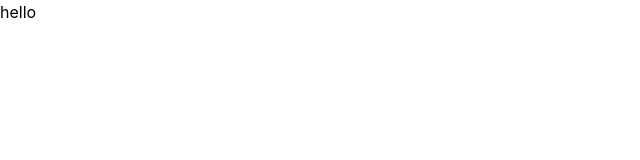
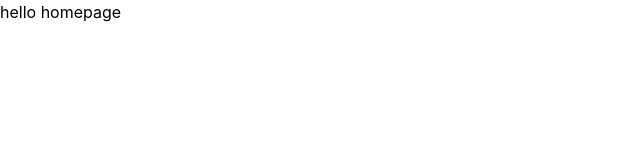
Before and after one commit to Danny4life/fintech.africa, a React (Vite) app: page / in a window 1280 px wide. Shown: the top 160 px of the page, without its empty margins (0-640 px from the left). Built offline with nearby package versions, Linux system fonts and the light colour scheme.

Commit message:
create homepage

```diff
--- a/src/App.jsx
+++ b/src/App.jsx
@@ -1,9 +1,10 @@
+import Homepage from "./pages/landing-page/Homepage"
 
 
 function App() {
   return (
     <div className="App">
-     hello
+      <Homepage />
     </div>
   )
 }
--- a/src/pages/landing-page/Homepage.jsx
+++ b/src/pages/landing-page/Homepage.jsx
@@ -0,0 +1,9 @@
+const Homepage = () => {
+    return (
+        <div>
+            hello homepage
+        </div>
+     );
+}
+
+export default Homepage;
```
